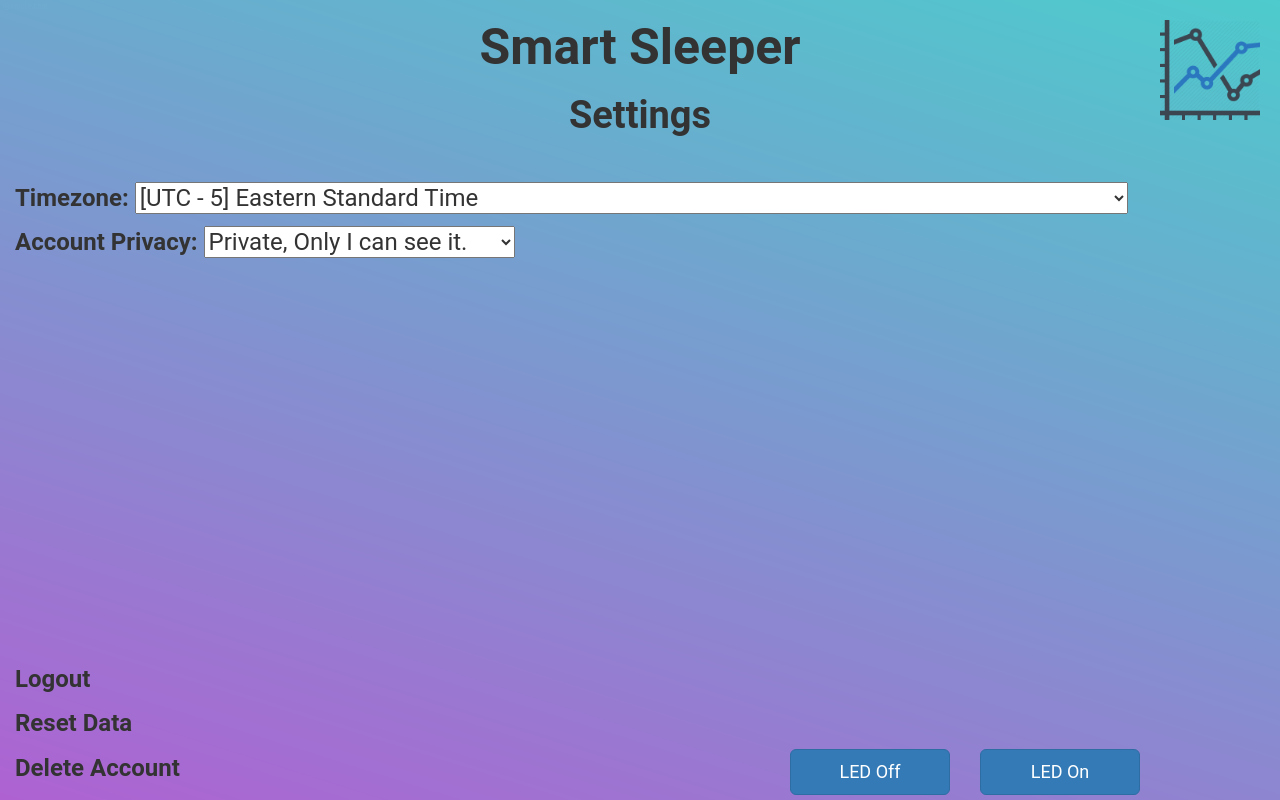
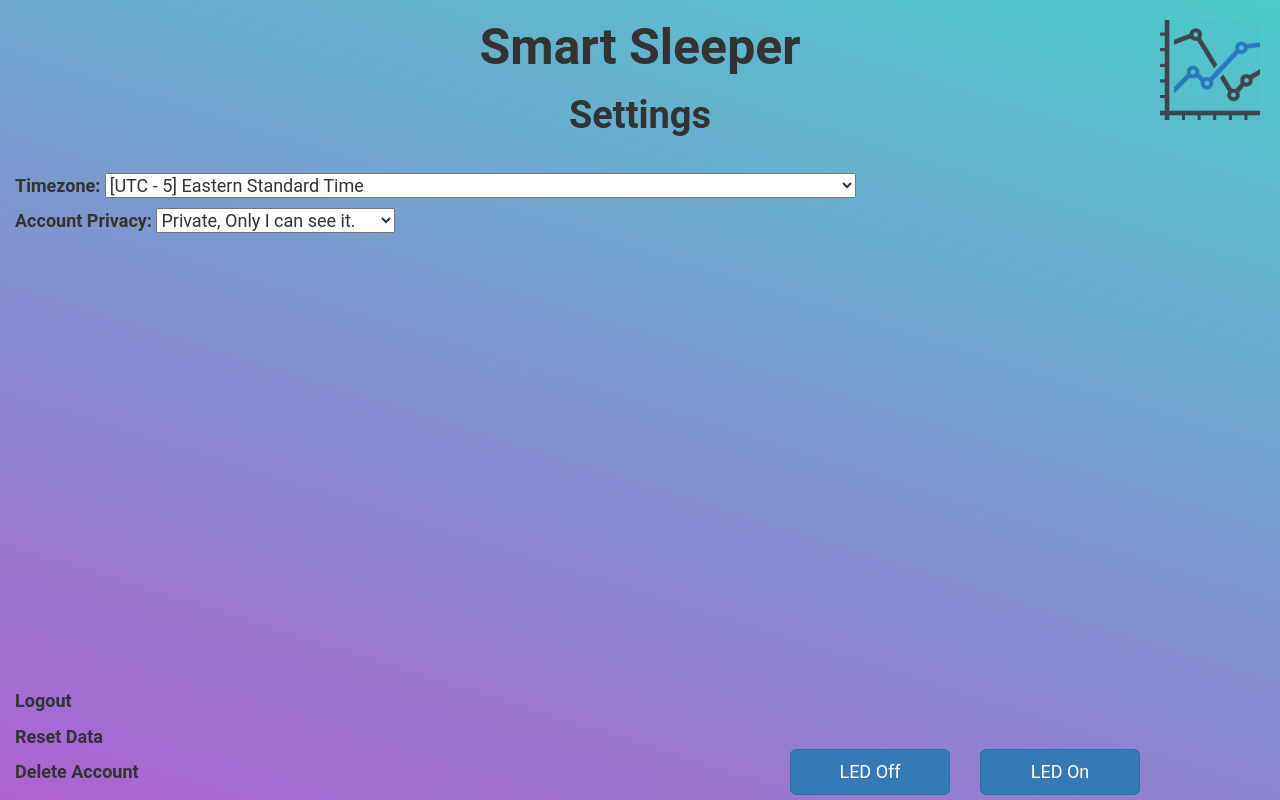
Before and after one commit to Pglinsman/SmartSleeper, a Django app: page /led-on in a window 1280 px wide. Run offline with Django 3.2, Linux system fonts and the light colour scheme; data that the repository does not hold is empty; parts of the project's set-up code (start-up, migrations or seed data) failed here and were passed over; some libraries are stand-ins or nearby versions.

Commit message:
text size

```diff
--- a/SmartSleeperApp/static/css/simple-css.css
+++ b/SmartSleeperApp/static/css/simple-css.css
@@ -12,12 +12,12 @@ h2 {
 
 body{
 	font-family: 'Roboto', sans-serif;
-	font-size: 24px;
+	font-size: 18px;
 }
 
 p {
 	font-family: 'Roboto', sans-serif;
-	font-size: 24px;
+	font-size: 18px;
 }
 
 .img-circle {
```
